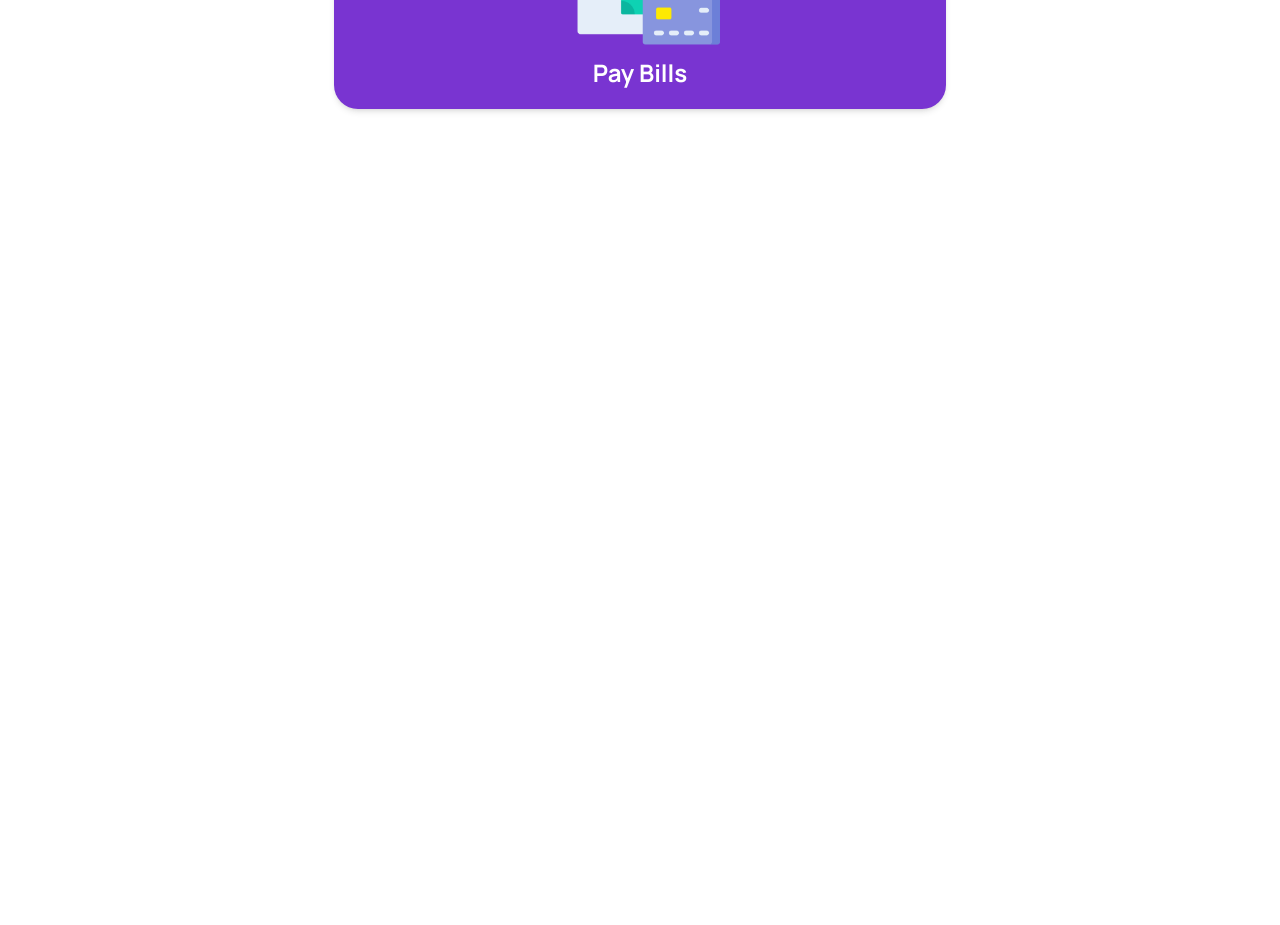
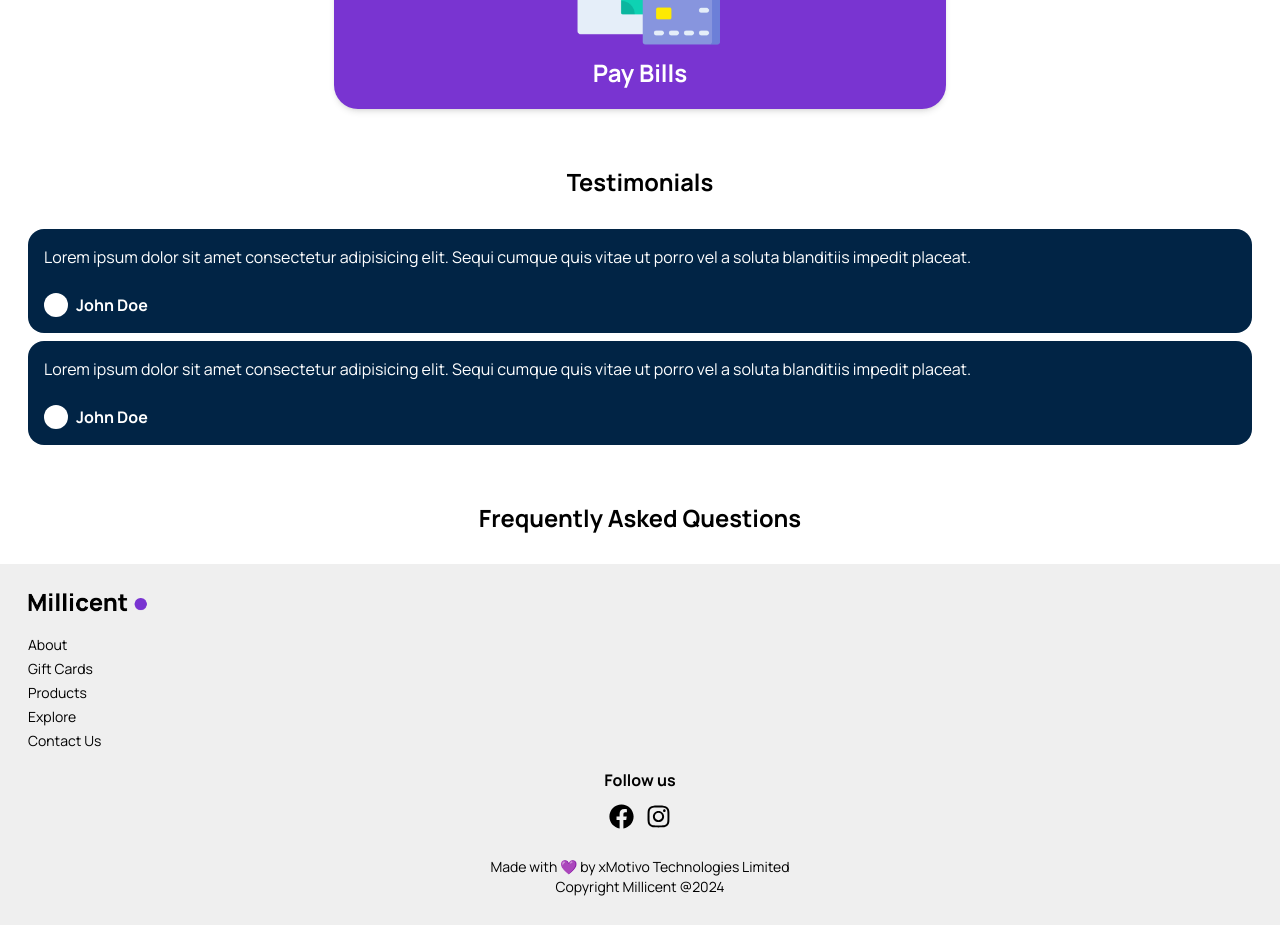
Before and after one commit to ikennaex/millicent, a React (Vite) app: page / in a window 1280 px wide. Shown: the part 1820-2745 px from the top of the page. Before the commit the page ends 1957 px from the top, so only its background shows below. Built offline with nearby package versions, Linux system fonts and the light colour scheme.

Commit message:
update homepage

```diff
--- a/package.json
+++ b/package.json
@@ -11,7 +11,8 @@
   },
   "dependencies": {
     "react": "^18.3.1",
-    "react-dom": "^18.3.1"
+    "react-dom": "^18.3.1",
+    "react-icons": "^5.4.0"
   },
   "devDependencies": {
     "@eslint/js": "^9.17.0",
--- a/src/App.jsx
+++ b/src/App.jsx
@@ -7,7 +7,6 @@ function App() {
     <>
     <div>
       <Landingpage />
-
     </div>
     </>
   )
--- a/src/Homepage/Faq/Faq.jsx
+++ b/src/Homepage/Faq/Faq.jsx
@@ -2,7 +2,11 @@ import React from 'react'
 
 const Faq = () => {
   return (
-    <div>Faq</div>
+    <div className='container mx-auto'>
+      <div className='p-7'>
+        <h2 className='text-center font-bold text-sectionheader'>Frequently Asked Questions</h2>
+      </div>
+    </div>
   )
 }
 
--- a/src/Homepage/Footer/Footer.jsx
+++ b/src/Homepage/Footer/Footer.jsx
@@ -1,8 +1,61 @@
 import React from 'react'
+import { millicentlogo } from '../../../imports'
+import { FaFacebook, FaInstagram } from "react-icons/fa";
+
 
 const Footer = () => {
+  const footerMenu = [
+    {
+      item: "About",
+      link: "",
+    },
+    {
+      item: "Gift Cards",
+      link: "",
+    },
+    {
+      item: "Products",
+      link: "",
+    },
+    {
+      item: "Explore",
+      link: "",
+    },
+    {
+      item: "Contact Us",
+      link: "",
+    },
+  ]
   return (
-    <div>Footer</div>
+    <div className='container mx-auto bg-[#efefef]'>
+      <div className='p-7'>
+        <img className='h-5 mb-5' src= {millicentlogo} alt="logo" />
+
+        <div>
+          {footerMenu.map ((items) => {
+            return (
+              <div key={items.index}>
+                <a className='text-sm' href={items.link}>{items.item}</a>
+              </div>
+            )
+          })}
+        </div>
+
+        <div className='mt-4 font-bold flex flex-col items-center'>
+          <p>Follow us</p>
+
+          <div className='flex gap-3 mt-3'>
+            <FaFacebook size = {25} />
+            <FaInstagram size = {25} />
+          </div>
+        </div>
+
+        <div className='text-center text-sm mt-7'>
+          <p>Made with 💜 by xMotivo Technologies Limited</p>
+          <p>Copyright Millicent @2024</p>
+        </div>
+      </div>
+    </div>
   )
 }
 
--- a/src/Homepage/Landingpage/Landingpage.jsx
+++ b/src/Homepage/Landingpage/Landingpage.jsx
@@ -4,6 +4,9 @@ import Herosection from "../Herosection/Herosection"
 import Features from "../Features/features"
 import Phonesection from "../Phonesection/Phonesection"
 import Whatweoffer from "../Whatweoffer/Whatweoffer"
+import Testimonials from "../Testimonials/Testimonials"
+import Faq from '../Faq/Faq'
+import Footer from '../Footer/Footer'
 
 
 const Landingpage = () => {
@@ -14,6 +17,9 @@ const Landingpage = () => {
       <Features />
       <Phonesection />
       <Whatweoffer />
+      <Testimonials />
+      <Faq />
+      <Footer />
     </div>
   )
 }
--- a/src/Homepage/Testimonials/Testimonials.jsx
+++ b/src/Homepage/Testimonials/Testimonials.jsx
@@ -1,8 +1,39 @@
 import React from 'react'
 
 const Testimonials = () => {
+
+  const testimonials = [
+    {
+      name: "John Doe",
+      text: "Lorem ipsum dolor sit amet consectetur adipisicing elit. Sequi cumque quis vitae ut porro vel a soluta blanditiis impedit placeat."
+    },
+    {
+      name: "John Doe",
+      text: "Lorem ipsum dolor sit amet consectetur adipisicing elit. Sequi cumque quis vitae ut porro vel a soluta blanditiis impedit placeat."
+    },
+  ]
   return (
-    <div>Testimonials</div>
+    <div className='container mx-auto'>
+      <div className='p-7'>
+        <h2 className='text-sectionheader text-center font-bold'>Testimonials</h2>
+
+      <div className='pt-7 flex gap-2 flex-col'>
+        {testimonials.map((item)=> {
+          return (
+            <div className='bg-customblue text-white  p-4 rounded-2xl'>
+              <p>{item.text}</p>
+
+              <div className='flex items-center gap-2 mt-6'>
+              <div className='h-6 w-6 bg-white rounded-full'></div>
+              <p className='font-bold'>{item.name}</p>
+              </div>
+            </div>
+          )
+        })}
+      </div>
+      </div>
+
+    </div>
   )
 }
 
--- a/src/Homepage/Whatweoffer/Whatweoffer.jsx
+++ b/src/Homepage/Whatweoffer/Whatweoffer.jsx
@@ -8,12 +8,14 @@ const Whatweoffer = () => {
       id: 1,
       text: "Buy & Sell Gift Cards",
       img: giftcards,
+      color: 'bg-customblue'
     },
 
     {
       id: 2,
       text: "Pay Bills",
       img: paybills,
+      color: 'bg-custompurple'
     },
   ]
   return (
@@ -25,7 +27,7 @@ const Whatweoffer = () => {
           <div className='flex flex-wrap justify-center gap-5'>
             {items.map((item) => (
               <div key={item.id} className='w-full md:w-1/2'>
-                <div className=' flex flex-col p-5 bg-custompurple shadow-md rounded-3xl items-center'>
+                <div className= {`${item.color} flex flex-col p-5 shadow-md rounded-3xl items-center`}>
                   <div>
                   <img src={item.img} alt={item.text} className='h-40' />
                   </div>
```
Also changed, not shown: src/assets/millicent-logo.png, 1 other file (tests, documents, lock files or other folders).
